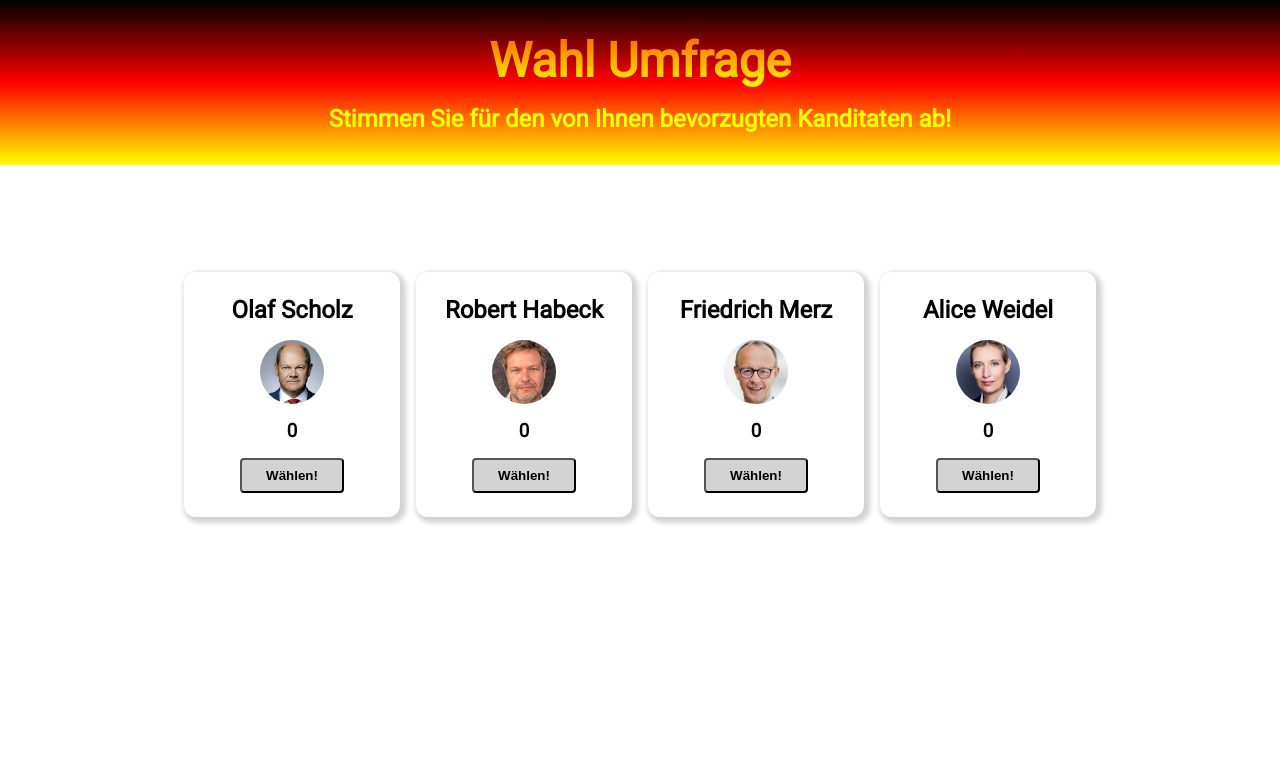
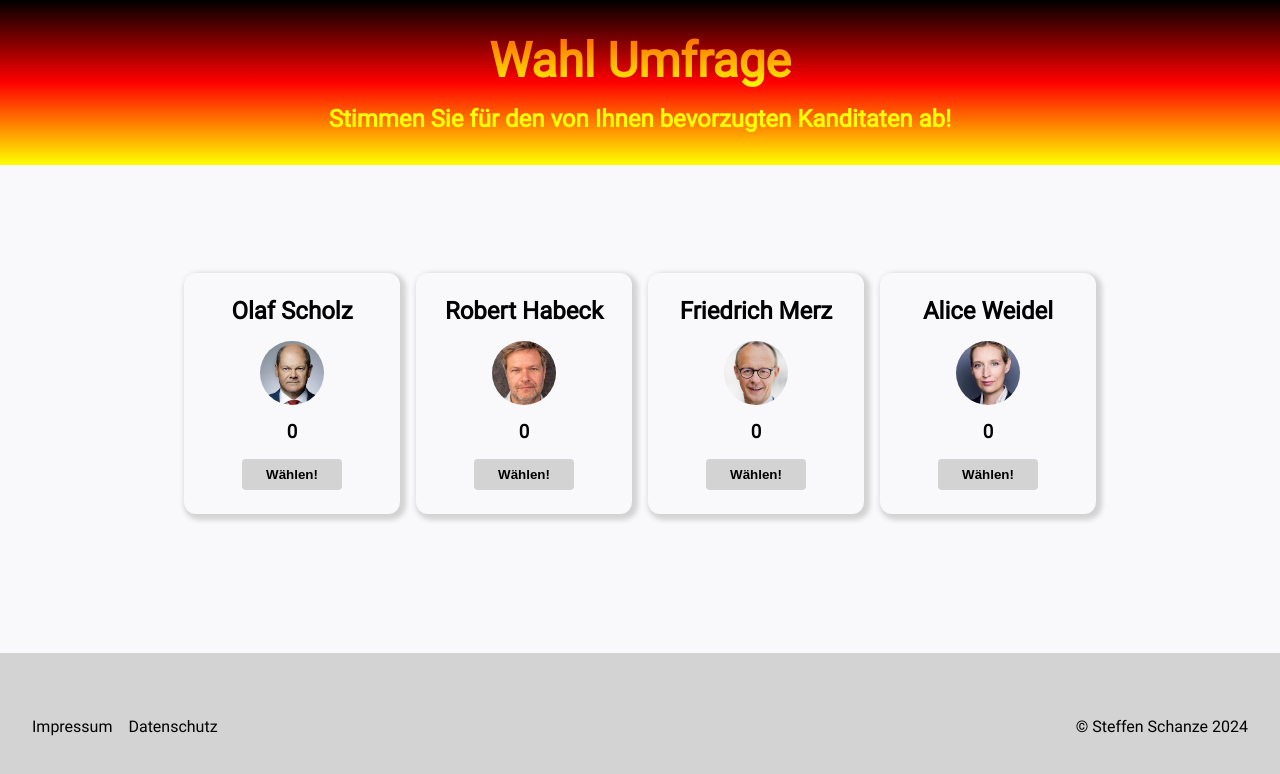
Before and after one commit to steffenjoachim/voting-poll, an Angular app: page / in a window 1280 px wide. Shown: the top 774 px of the page. Built offline with nearby package versions, Linux system fonts and the light colour scheme.

Commit message:
footer added

```diff
--- a/src/app/card/card.component.css
+++ b/src/app/card/card.component.css
@@ -1,5 +1,5 @@
 .card {
-    background: var(--clr-white);
+    background: var(--clr-white-gray);
     padding: 1.5rem .5rem;
     display: flex;
     flex-direction: column;
@@ -28,4 +28,5 @@ img {
     font-weight: bold;
     padding: .5rem 1.5rem;
     border-radius: .25rem;
+    border: none;
 }
--- /dev/null
+++ b/src/app/footer/footer.component.css
@@ -0,0 +1,35 @@
+footer {
+    background-color: var(--clr-lightgray);
+    display: flex;
+    flex-direction: column;
+    justify-content: space-between;
+    align-items: center;
+    padding: 4rem 2rem;
+}
+
+nav {
+    padding-bottom: 1rem;
+}
+
+a {
+    text-decoration: none;
+    color: var(--clr-black);
+}
+
+a:hover {
+    opacity: .5;
+}
+
+a + a {
+    margin-left: 1rem;
+}
+
+@media (min-width: 570px) {
+    footer {
+        flex-direction: row;
+    }
+
+    nav {
+        padding-bottom: 0;
+    }
+}
--- /dev/null
+++ b/src/app/footer/footer.component.html
@@ -0,0 +1,7 @@
+<footer>
+    <nav>
+        <a href="#">Impressum</a>
+        <a href="#">Datenschutz</a>
+    </nav>
+    <p>© Steffen Schanze 2024</p>
+</footer>
--- a/src/app/home/home.component.css
+++ b/src/app/home/home.component.css
@@ -1,7 +1,7 @@
 main {
-    margin: 3rem;
     display: flex;
     flex-direction: column;
+    height: 100vh;
 }
 
 .card-container {
@@ -10,15 +10,19 @@ main {
     gap: 1rem;
     flex-wrap: wrap;
     justify-content: center;
+    padding-bottom: 3rem;
 }
 
 
 @media (min-width: 570px) {
-    main {
-        max-height: 100vh;
-    }
     .card-container {
         padding-top: 3.7rem;
     }
+}
 
+@media (min-width: 930px) {
+    .card-container {
+        padding-top: 0;
+        align-items: center;
+    }
 }
--- a/src/app/home/home.component.html
+++ b/src/app/home/home.component.html
@@ -1,11 +1,9 @@
-<app-header></app-header>
 <main>
-    <article class="card-container">
-      <app-card *ngFor="let candidate of candidates"
-      [id]="candidate.id"
-      [name]="candidate.name"
-      [img]="candidate.img"
-      (vote)="incrementCount($event)">
-</app-card>
+      <app-header></app-header>
+      <article class="card-container">
+            <app-card *ngFor="let candidate of candidates" [id]="candidate.id" [name]="candidate.name"
+                  [img]="candidate.img" (vote)="incrementCount($event)">
+            </app-card>
       </article>
+      <app-footer></app-footer>
 </main>
--- a/src/app/home/home.component.ts
+++ b/src/app/home/home.component.ts
@@ -2,6 +2,7 @@ import { Component } from '@angular/core';
 import { CommonModule } from '@angular/common';
 import { HeaderComponent } from '../header/header.component';
 import { CardComponent } from '../card/card.component';
+import { FooterComponent } from '../footer/footer.component';
 
 
 @Component({
@@ -10,6 +11,7 @@ import { CardComponent } from '../card/card.component';
   styleUrls: ['./home.component.css'],
   imports: [ CardComponent,
              HeaderComponent,
+             FooterComponent,
              CommonModule,
    ]
 })
--- a/src/index.html
+++ b/src/index.html
@@ -2,10 +2,10 @@
 <html lang="en">
 <head>
   <meta charset="utf-8">
-  <title>VotingPoll</title>
+  <title>Voting Poll</title>
   <base href="/">
   <meta name="viewport" content="width=device-width, initial-scale=1">
-  <link rel="icon" type="image/x-icon" href="favicon.ico">
+  <link rel="icon" type="image/x-icon" href="/assets/img/favicon.ico">
 </head>
 <body>
   <app-root></app-root>
--- a/src/styles.css
+++ b/src/styles.css
@@ -14,10 +14,18 @@
     --clr-lightgray: lightgray;
     --clr-red: red;
     --clr-white: white;
+    --clr-white-gray: rgb(249, 248, 251);
     --clr-yellow: yellow;
   }
 
   body {
     font-size: 16px;
     font-family: Roboto, Arial, Helvetica, sans-serif;
+    background-color: var(--clr-white-gray);
   }
+
+@media (min-width: 768px) {
+  body {
+    max-height: 100vh;
+  }
+}
```
Also changed, not shown: src/app/footer/footer.component.ts (added, +11 -0 lines), 2 other files (tests, documents, lock files or other folders).
